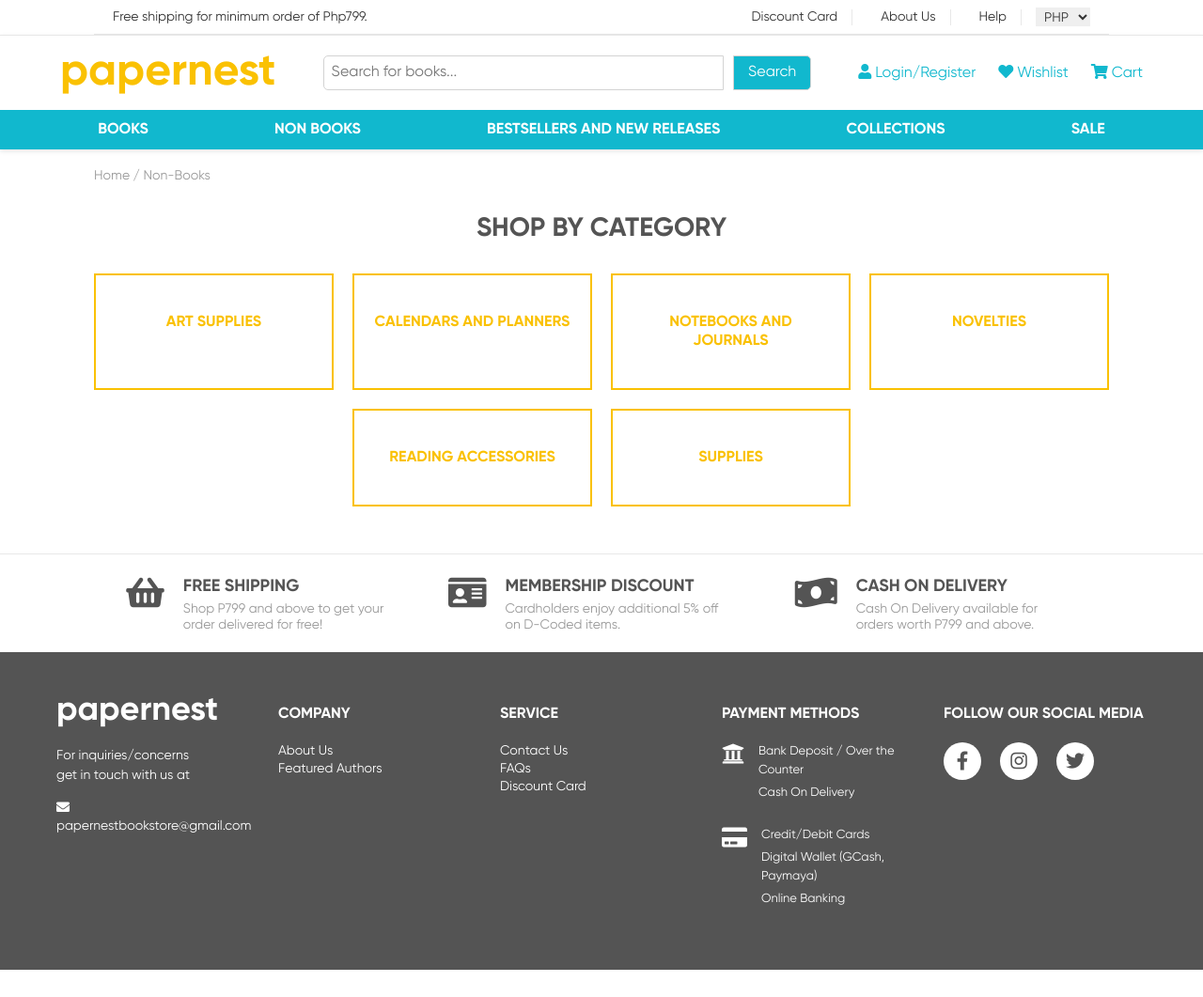
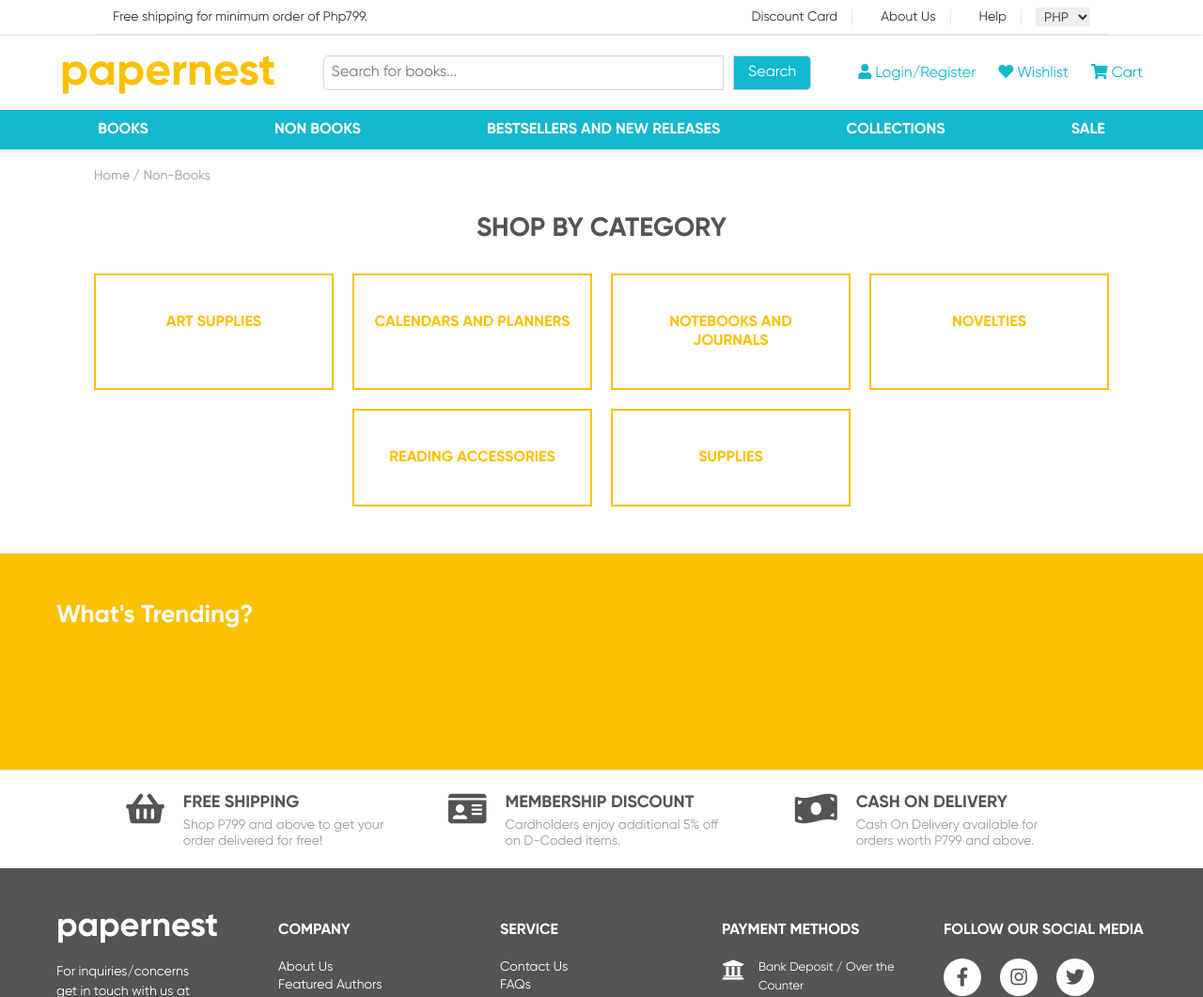
Before and after one commit to abigailcbarrion/Papernest, a Flask app: page /non_books in a window 1280 px wide. Shown: the top 1061 px of the page at 94% size. Before the commit the page ends 1032 px from the top, so only its background shows below. Run offline with Flask 3, Linux system fonts and the light colour scheme.

Commit message:
added trending section and trending css

```diff
--- /dev/null
+++ b/static/css/trending.css
@@ -0,0 +1,21 @@
+/*HTML on non_books.html file*/
+.trending-wrapper{
+    background-color: #FAC102;
+    width: 100vw;
+    min-height: 150px;
+    margin-left: calc(-50vw + 50%);
+    position: relative;
+    padding: 40px 0;
+    overflow: hidden;
+}
+.trending-content{
+    padding: 10px 0 5px;
+}
+.trending-content h1{
+    color: #FFFFFF;
+    font-size: 26px;
+    margin: 0 0 0 60px;
+}
+body{
+     overflow-x: hidden;
+}
--- a/templates/non_books.html
+++ b/templates/non_books.html
@@ -3,6 +3,8 @@
 <head>
     <title>Non-Books</title>
     <link rel="stylesheet" href="{{ url_for('static', filename='css/style.css') }}">
+    <link rel="stylesheet" href="{{ url_for('static', filename='css/trending.css') }}">
+    <link rel="stylesheet" href="{{ url_for('static', filename='css/product_carousel.css') }}">
     <!-- Add Font Awesome for icons -->
     <link rel="stylesheet" href="https://cdnjs.cloudflare.com/ajax/libs/font-awesome/6.4.0/css/all.min.css">
 </head>
@@ -28,6 +30,14 @@
         <a href="/category/supplies" class="category-box">Supplies</a>
       </div>
 
+      <!-- Trending Section -->
+       <div class="trending-wrapper">
+        <div class="trending-content">
+          <h1>What's Trending?</h1>
+        </div>
+            {% include 'components/product_carousel.html'%}
+      </div>
+
 
       </div>
     </div>
@@ -35,6 +45,7 @@
     <footer>
         {% include 'components/page_footer.html' %}
     </footer>
+            <script src="{{ url_for('static', filename='js/product_carousel.js') }}"></script>
   </body>
 
 </html>
```
